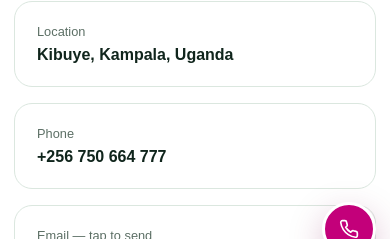
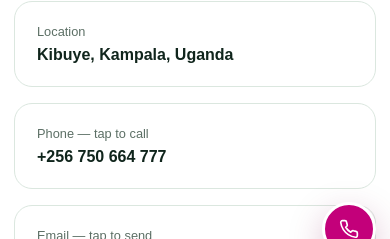
Before and after one commit to Bafakyiivan/Bweza-Pharmacy, a Next.js app: page /contact in a window 390 px wide. Shown: the part 510-749 px from the top of the page. Built offline with nearby package versions, Linux system fonts and the light colour scheme; no server answers.

Commit message:
Make contact phone number clickable

```diff
--- a/app/contact/page.tsx
+++ b/app/contact/page.tsx
@@ -1,7 +1,7 @@
 import type { Metadata } from "next";
 import { PageHero } from "@/components/page-hero";
 import { InquiryForm } from "@/components/inquiry-form";
-import { isExternalWhatsApp, site, whatsappHref } from "@/lib/site";
+import { isExternalWhatsApp, phoneHref, site, whatsappHref } from "@/lib/site";
 
 export const metadata: Metadata = {
   title: "Contact",
@@ -20,7 +20,7 @@ export default function ContactPage() {
     <section className="section"><div className="container">
       <div className="contact-cards" id="confirm-details">
         <div className="contact-card"><span>Location</span><strong>{site.location}</strong></div>
-        <div className="contact-card"><span>Phone</span><strong className={!site.phone ? "confirmation" : undefined}>{value(site.phone, "Awaiting confirmation")}</strong></div>
+        <a className="contact-card" href={phoneHref()} aria-label={`Call Bweza Pharmacy on ${site.phone}`}><span>Phone — tap to call</span><strong className={!site.phone ? "confirmation" : undefined}>{value(site.phone, "Awaiting confirmation")}</strong></a>
         <a className="contact-card" href={`mailto:${site.email}`} aria-label={`Email Bweza Pharmacy at ${site.email}`}><span>Email — tap to send</span><strong className={!site.email ? "confirmation" : undefined}>{value(site.email, "Awaiting confirmation")}</strong></a>
         <div className="contact-card"><span>Business hours</span><strong className={!site.hours ? "confirmation" : undefined}>{value(site.hours, "Awaiting confirmation")}</strong></div>
       </div>
```
